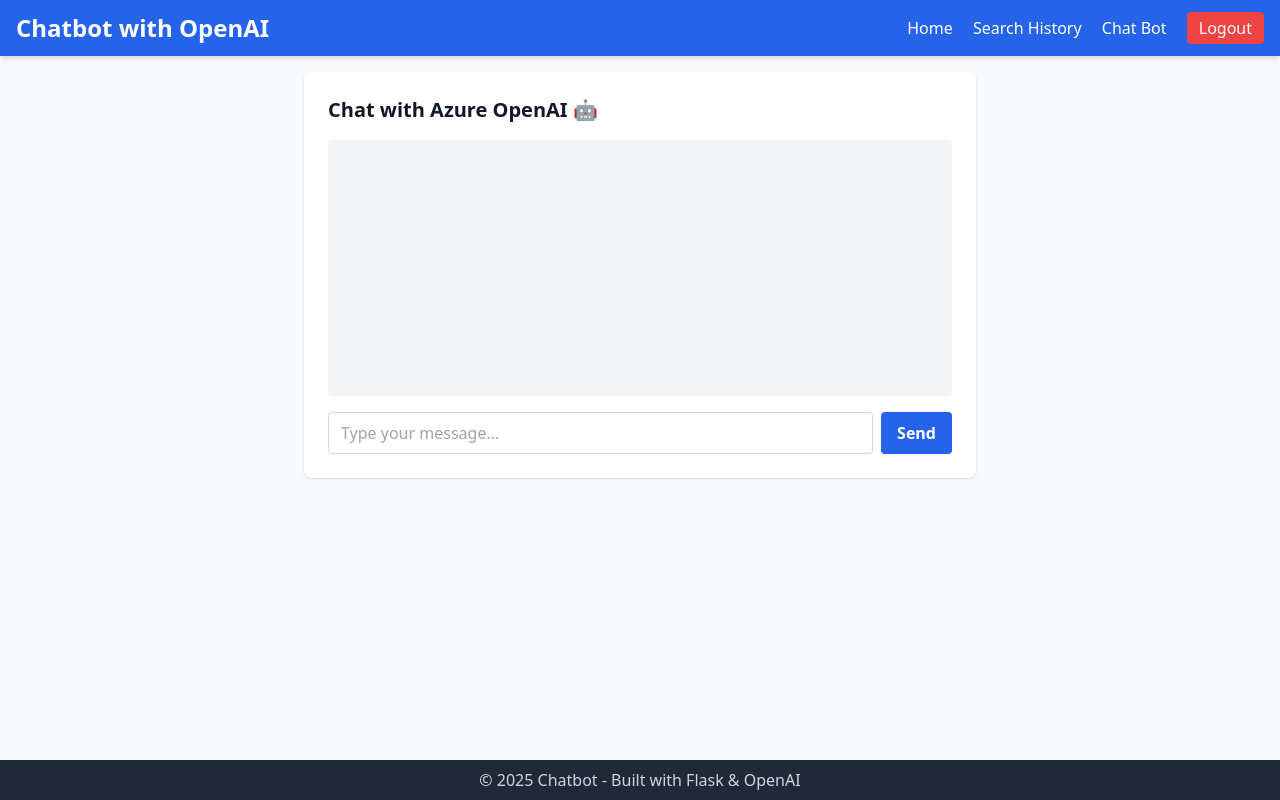
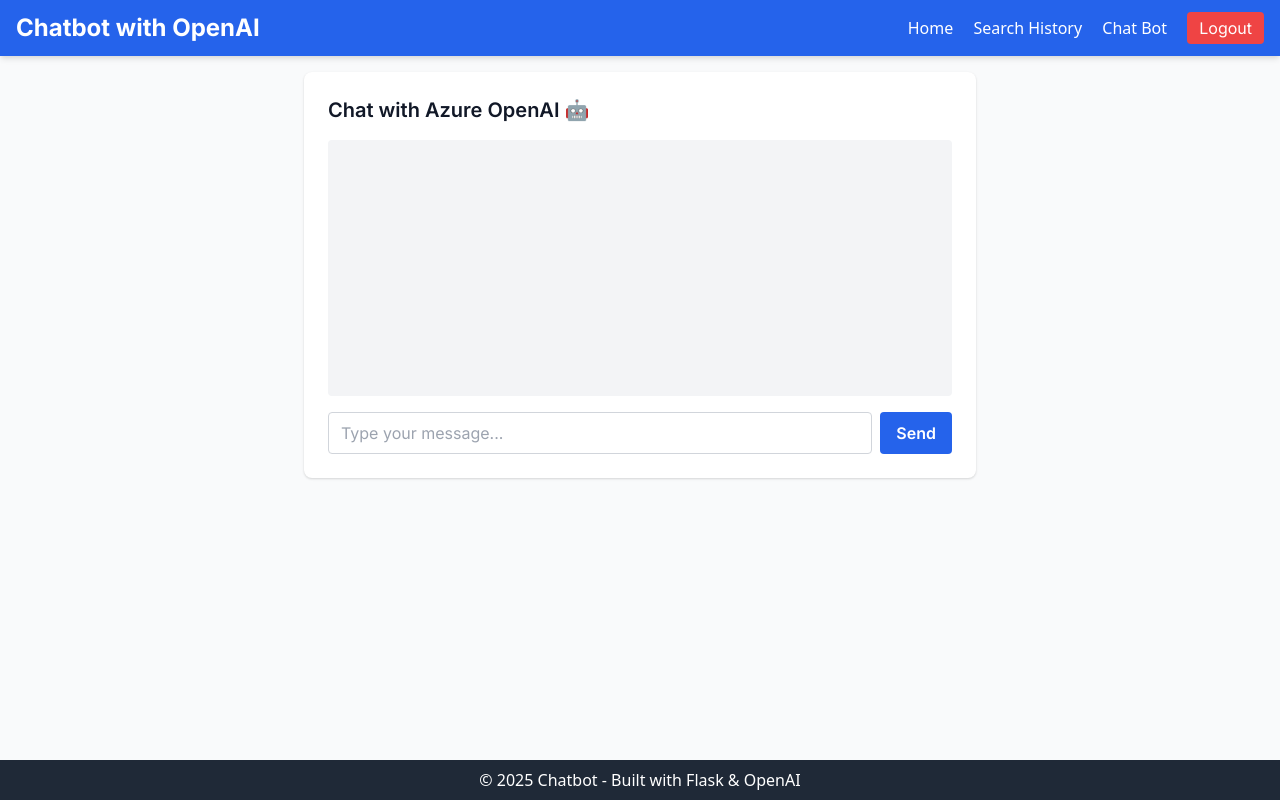
Before and after one commit to Swamy-s-Tech-Skills-Academy-AI-ML-Data/openai-chat-flask, a Flask app: page / in a window 1280 px wide. Run offline with Flask 3, Linux system fonts and the light colour scheme.

Commit message:
UI Styles

```diff
--- a/website/static/globalstyles.css
+++ b/website/static/globalstyles.css
@@ -1,7 +1,31 @@
 /* website/static/globalstyles.css */
+
 body {
     font-family: 'Inter', sans-serif;
+    font-weight: 400;
+    /* Default weight */
 }
+
+h1,
+h2,
+h3,
+h4,
+h5,
+h6 {
+    font-family: 'Inter', sans-serif;
+    font-weight: 600;
+    /* Slightly bolder for headings */
+}
+
+p,
+span,
+button,
+input,
+textarea {
+    font-family: 'Inter', sans-serif;
+    font-weight: 400;
+}
+
 
 /* Custom scrollbar styling */
 #chat-box::-webkit-scrollbar {
--- a/website/templates/base.html
+++ b/website/templates/base.html
@@ -7,12 +7,16 @@
     <meta name="viewport" content="width=device-width, initial-scale=1.0" />
     <title>{% block title %}Chatbot with OpenAI{% endblock %}</title>
 
+    <!-- Google Fonts: Inter -->
+    <link href="https://fonts.googleapis.com/css2?family=Inter:wght@300;400;600;700&display=swap" rel="stylesheet">
+
     <!-- Favicon -->
     <link rel="icon" href="{{ url_for('static', filename='favicon.ico') }}" type="image/x-icon" />
 
     <!-- Tailwind CSS CDN -->
     <link href="https://cdn.jsdelivr.net/npm/tailwindcss@2.2.19/dist/tailwind.min.css" rel="stylesheet">
-    <link rel="stylesheet" href="{{ url_for('static', filename='mainpage.css') }}">
+
+    <link rel="stylesheet" href="{{ url_for('static', filename='globalstyles.css') }}">
 </head>
 
 <body class="flex flex-col min-h-screen bg-gray-50 text-gray-900 font-sans">
@@ -36,7 +40,7 @@
     </main>
 
     <!-- Sticky Footer (no extra classes needed if main has flex-grow) -->
-    <footer class="bg-gray-800 text-gray-300 text-center p-2">
+    <footer class="bg-gray-800 text-white text-center p-2">
         © 2025 Chatbot - Built with Flask & OpenAI
     </footer>
 
```
